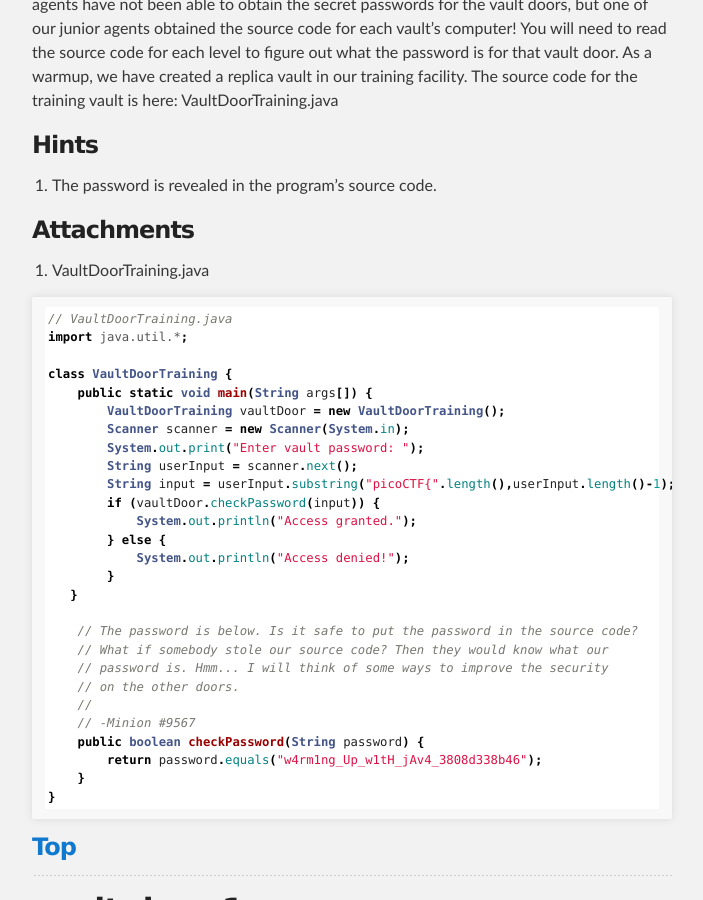
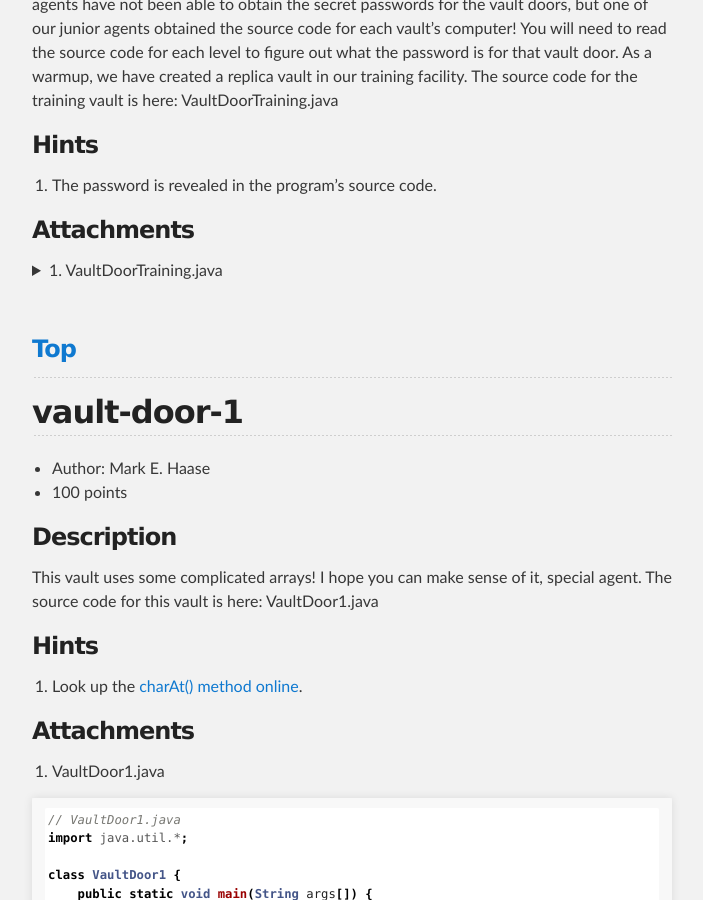
Before and after one commit to djm89uk/djm89uk.github.io, a Jekyll site: the page built from picogym_re.md, in a window 1280 px wide and 900 px high, scrolled down 1474 px. Shown: the whole window, without its empty margins (288-991 px from the left). Built offline with Jekyll 4.4.1, drawn with Linux system fonts in a browser that asks for light colours; our own code applies the rules of GitHub Pages for plain Markdown files.

Commit message:
Update picogym_re.md

```diff
--- a/picogym_re.md
+++ b/picogym_re.md
@@ -45,8 +45,11 @@ Your mission is to enter Dr. Evil's laboratory and retrieve the blueprints for h
 1. The password is revealed in the program's source code.
 
 ### Attachments
+{::options parse_block_html="true" /}
 
+<details><summary markdown="span">
 1. VaultDoorTraining.java
+</summary>
 
 ~~~java
 // VaultDoorTraining.java
@@ -77,6 +80,11 @@ class VaultDoorTraining {
     }
 }
 ~~~
+
+</details>
+<br/>
+
+{::options parse_block_html="false" /}
 
 ### [Top](#contents)
 
```
